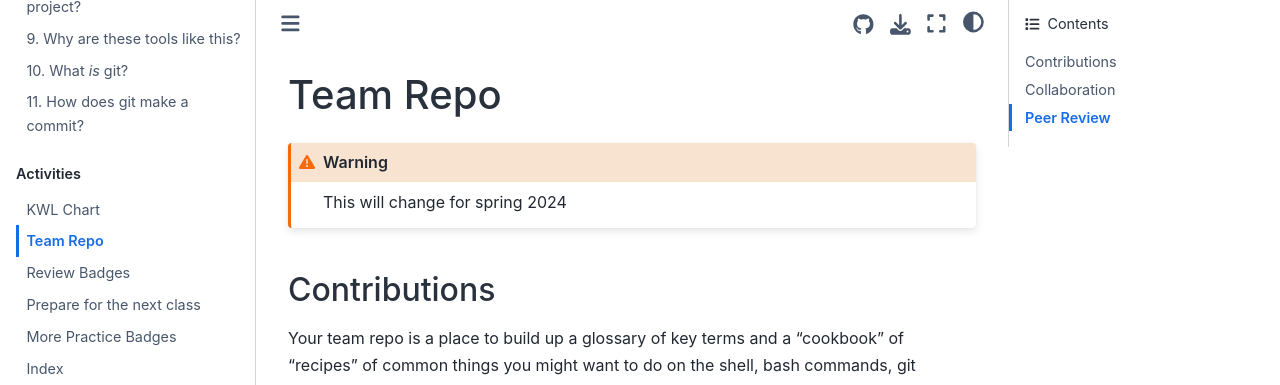
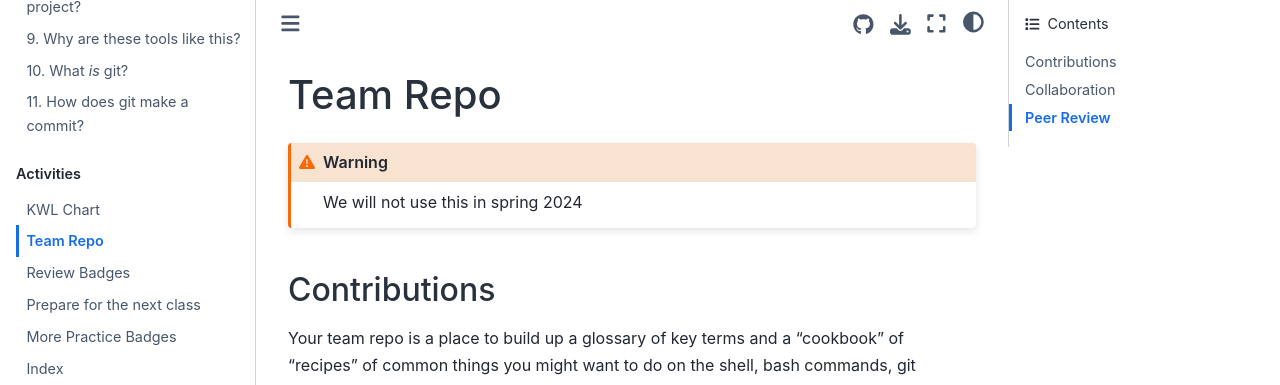
Before and after one commit to compsys-progtools/spring2024, a Jupyter Book: the page built from activities/team.md, in a window 1280 px wide and 900 px high. Shown: the top 385 px of the window. Built offline with Jupyter Book 1.0.4 settings and Sphinx 7.4.7 and the Sphinx Book theme 1.1.4, drawn with Linux system fonts in a browser that asks for light colours; pages that are not in the unit, such as notebooks, are missing from menus.

Commit message:
not using

````diff
--- a/activities/team.md
+++ b/activities/team.md
@@ -1,7 +1,7 @@
 # Team Repo
 
 ```{warning}
-This will change for spring 2024
+We will not use this in spring 2024
 ```
 
 (groupcontrib)=
````
